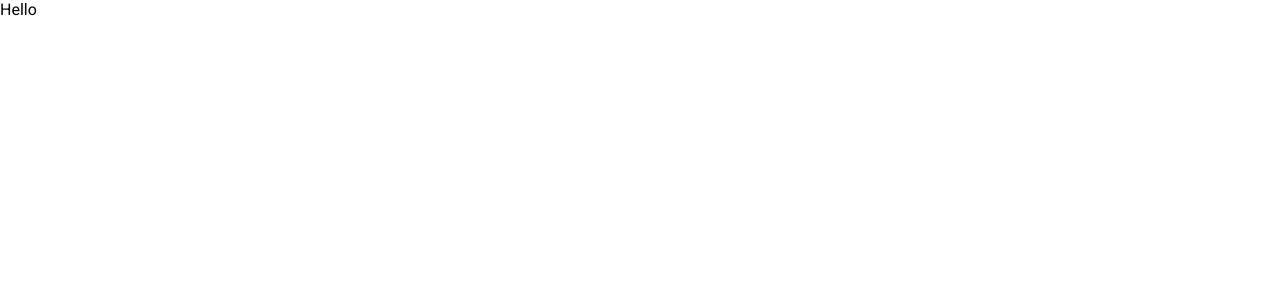
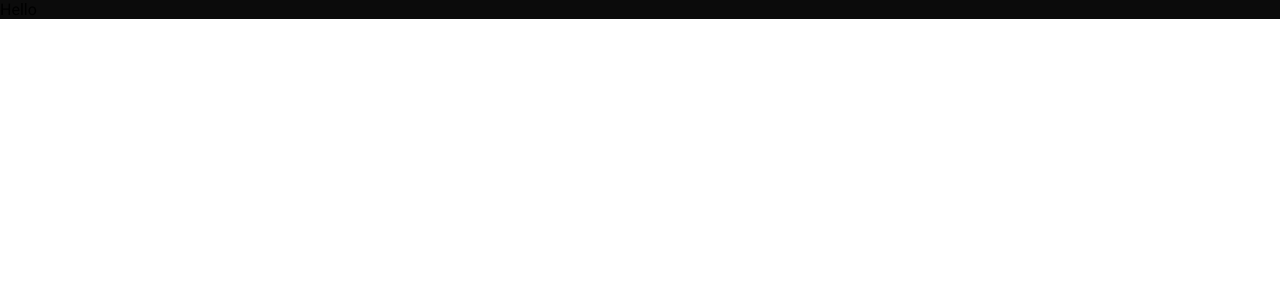
Before and after one commit to Ayushchaudhary-Github/College-Poject-Netflix-Clone, a React (Create React App) app in the folder Netflix/client/netflix/: page / in a window 1280 px wide. Shown: the top 300 px of the page. Built offline with nearby package versions, Linux system fonts and the light colour scheme.

Commit message:
changes -2

```diff
--- a/Netflix/client/netflix/src/home/home.jsx
+++ b/Netflix/client/netflix/src/home/home.jsx
@@ -1,8 +1,10 @@
-import React from 'react'
+import "./home.scss"
+import React from "react"
+
 
 const Home = () => {
   return (
-    <div>Hello</div>
+    <div className="home">Hello</div>
   )
 }
 
--- /dev/null
+++ b/Netflix/client/netflix/src/home/home.scss
@@ -0,0 +1,3 @@
+.home{
+    background-color:var(--main-color);
+}
```
Also changed, not shown: Netflix/client/netflix/src/App.jsx (line endings or trailing spaces).
